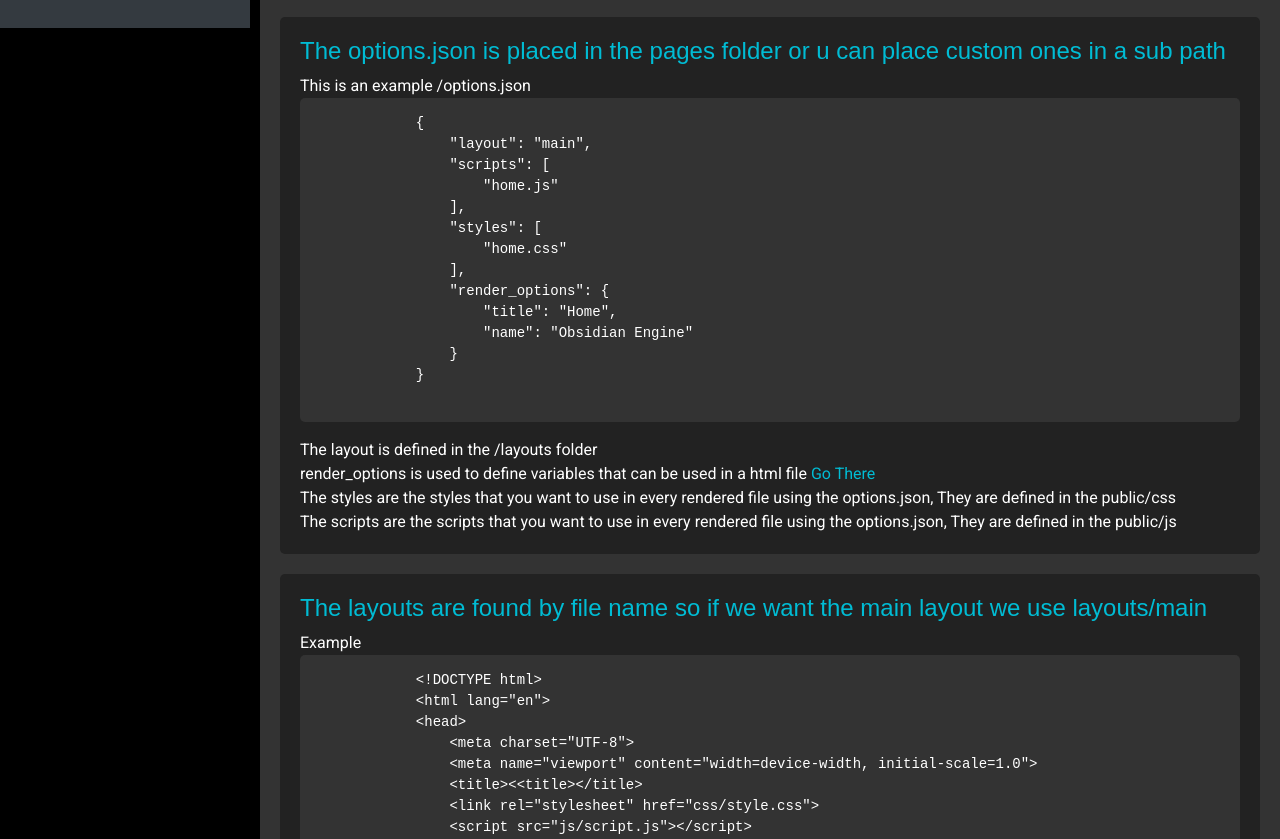
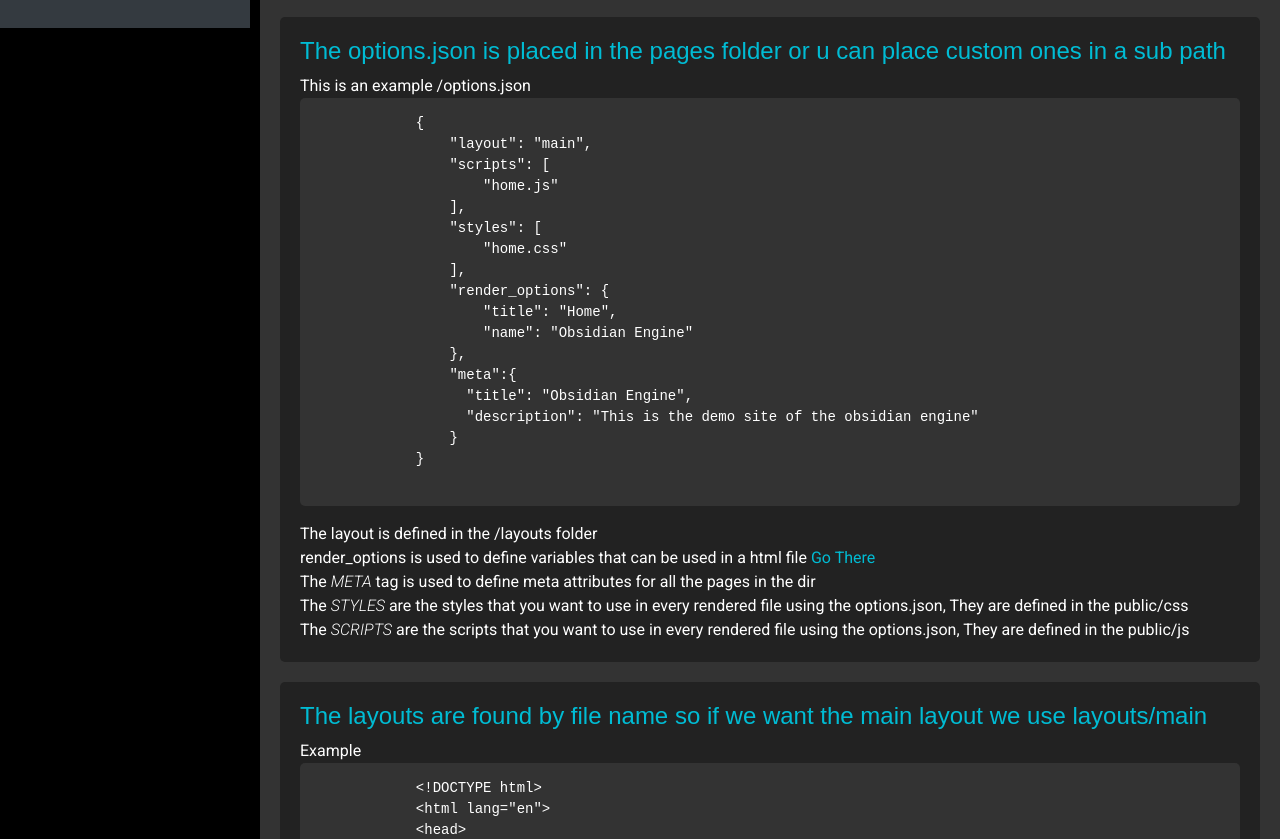
Before and after one commit to Emmanuek5/obsidian-engine, a website: page pages/index.html in a window 1280 px wide. Shown: the part 772-1611 px from the top of the page. Drawn offline with nearby package versions, Linux system fonts and the light colour scheme.

Commit message:
Update to the render engine

```diff
--- a/pages/index.html
+++ b/pages/index.html
@@ -312,13 +312,18 @@
                 "render_options": {
                     "title": "Home",
                     "name": "Obsidian Engine"
+                },
+                "meta":{
+                  "title": "Obsidian Engine",
+                  "description": "This is the demo site of the obsidian engine"
                 }
             }
         </pre>
         <p>The layout is defined in the /layouts folder</p>
         <p>render_options is used to define variables that can be used in a html file <a href="#variables">Go There</a></p>
-        <p>The styles are the styles that you want to use in every rendered file using the options.json, They are defined in the public/css </p>
-        <p>The scripts are the scripts that you want to use in every rendered file using the options.json, They are defined in the public/js </p>
+        <p>The <i>META</i> tag is used to define meta attributes for all the pages in the dir</p>
+        <p>The <i>STYLES</i> are the styles that you want to use in every rendered file using the options.json, They are defined in the public/css </p>
+        <p>The <i>SCRIPTS</i> are the scripts that you want to use in every rendered file using the options.json, They are defined in the public/js </p>
     </div>
     <div class="code_block _3" id="layouts">
         <h4>The layouts are found by file name so if we want the main layout we use layouts/main</h4>
```
Also changed, not shown: pages/options.json (+11 -12 lines), .obsidian/workers/server/lib/utils/Engines.js.
